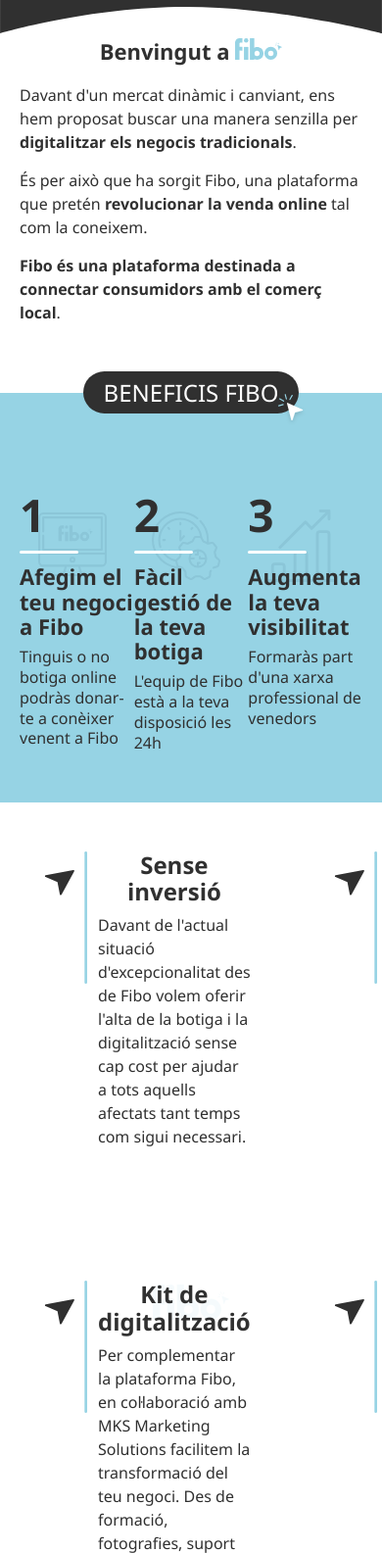
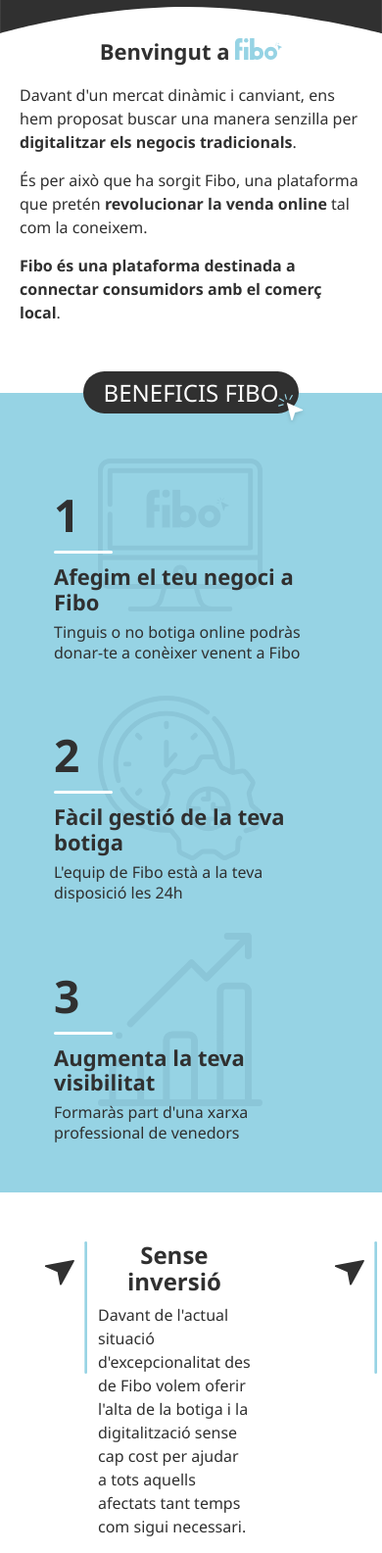
Before and after one commit to martiserra46/fibo, a PHP site: page / in a window 390 px wide; the page is wider, and only the part inside the window is pictured. Shown: the part 845-2430 px from the top of that part at 98% size. Run offline with PHP 8.4, Linux system fonts and the light colour scheme; some libraries are stand-ins or nearby versions.

Commit message:
Responsive benefits section added

```diff
--- a/css/styles.css
+++ b/css/styles.css
@@ -456,7 +456,7 @@ ul.list-benefits {
 }
 
 li.list-item-benefit {
-    width: 280px;
+    max-width: 280px;
     padding-top: 50px;
     padding-bottom: 10px;
     background-size: 60%;
@@ -503,6 +503,16 @@ li.list-item-benefit > h3 {
 li.list-item-benefit > p:nth-child(3) {
     font-size: 1.6rem;
     line-height: 1.3;
+}
+
+@media only screen and (max-width: 950px) {
+    ul.list-benefits {
+        display: block;
+    }
+
+    li.list-item-benefit {
+        margin: 0 auto;
+    }
 }
 
 
```
